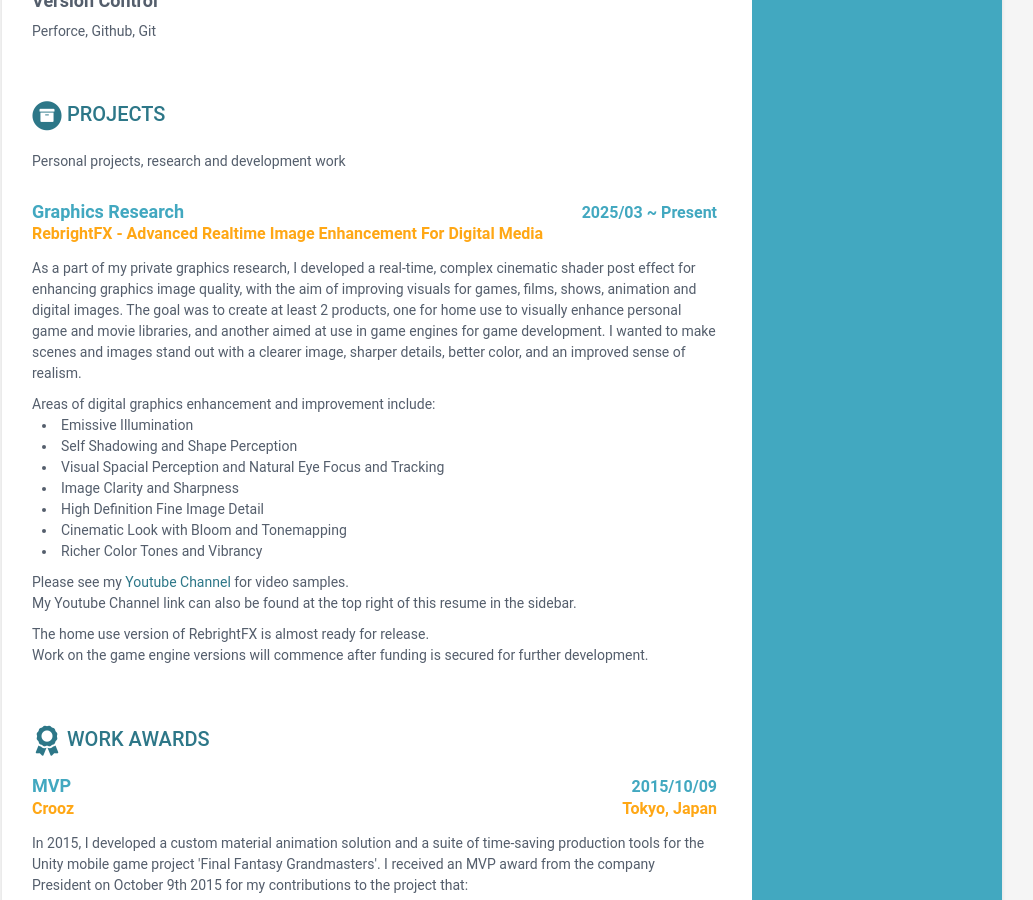
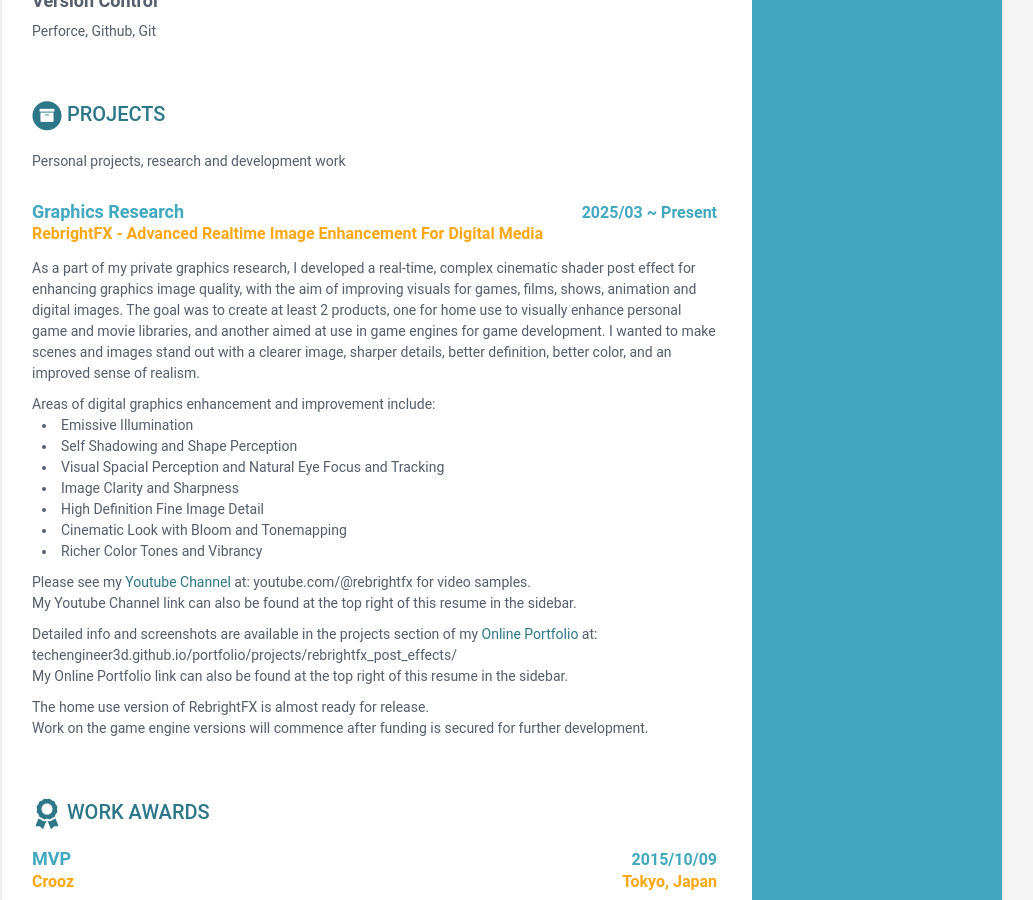
Before and after one commit to techengineer3d/resume, a Jekyll site: the page built from index.html, in a window 1280 px wide and 900 px high, scrolled down 2038 px. Shown: the whole window, without its empty margins (138-1171 px from the left). Built offline with Jekyll 4.4.1, drawn with Linux system fonts in a browser that asks for light colours.

Commit message:
update to projects section
updated rebrightfx project info

```diff
--- a/_data/project_data.yml
+++ b/_data/project_data.yml
@@ -13,7 +13,7 @@
         <p>
         As a part of my private graphics research, I developed a real-time, complex cinematic shader post effect for enhancing graphics image quality, with the aim of improving visuals for games, films, shows, animation and digital images.
         The goal was to create at least 2 products, one for home use to visually enhance personal game and movie libraries, and another aimed at use in game engines for game development.
-        I wanted to make scenes and images stand out with a clearer image, sharper details, better color, and an improved sense of realism.
+        I wanted to make scenes and images stand out with a clearer image, sharper details, better definition, better color, and an improved sense of realism.
         </p>
 
         <p>
@@ -41,8 +41,13 @@
         </span>
         </p>
         <p>
-        Please see my <a href="https://www.youtube.com/@rebrightfx">Youtube Channel</a> for video samples.<br/>
+        Please see my <a href="https://www.youtube.com/@rebrightfx">Youtube Channel</a> at: youtube.com/@rebrightfx for video samples.<br/>
         My Youtube Channel link can also be found at the top right of this resume in the sidebar.
+        </p>
+        <p>
+        Detailed info and screenshots are available in the projects section of my <a href="https://techengineer3d.github.io/portfolio/projects/rebrightfx_post_effects/"> Online Portfolio </a> at:<br/>
+        techengineer3d.github.io/portfolio/projects/rebrightfx_post_effects/ <br/>
+        My Online Portfolio link can also be found at the top right of this resume in the sidebar.
         </p>
         <p>
         The home use version of RebrightFX is almost ready for release.<br/>
```
Also changed, not shown: 1 other file.
